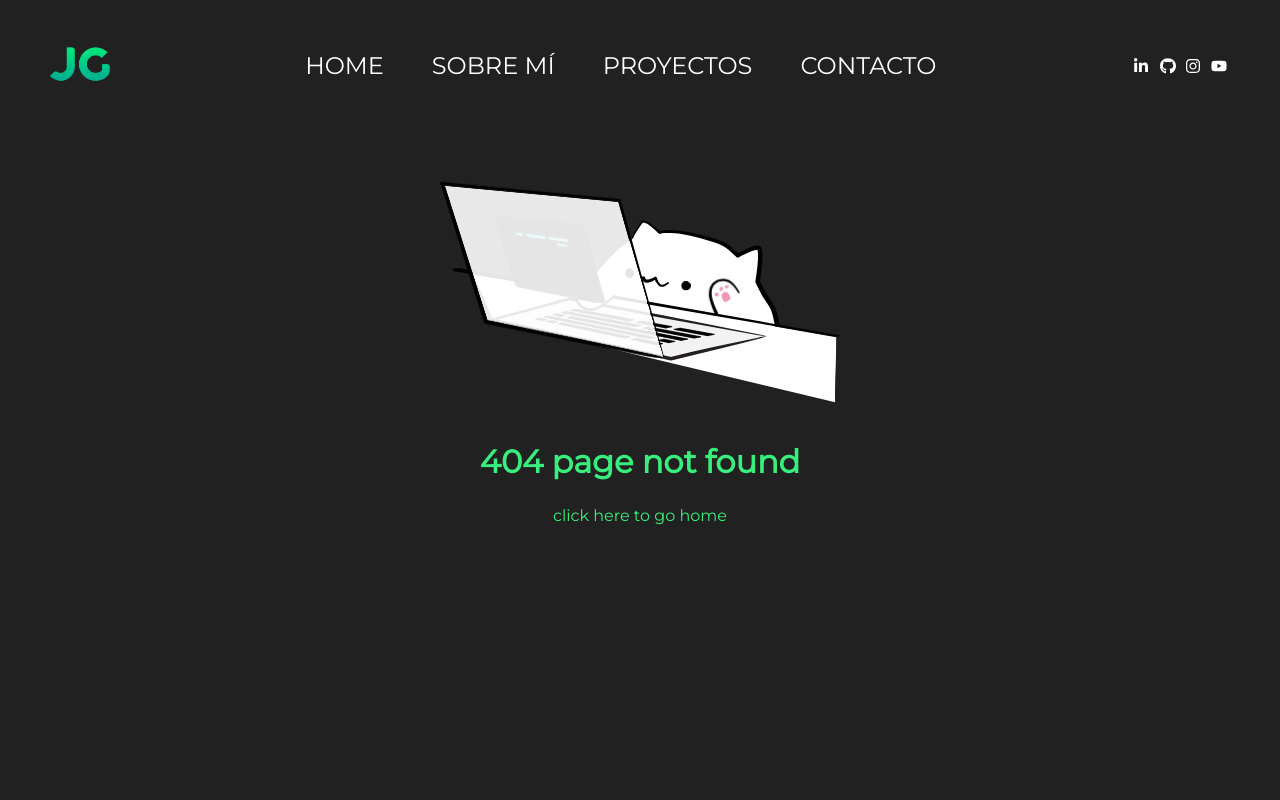
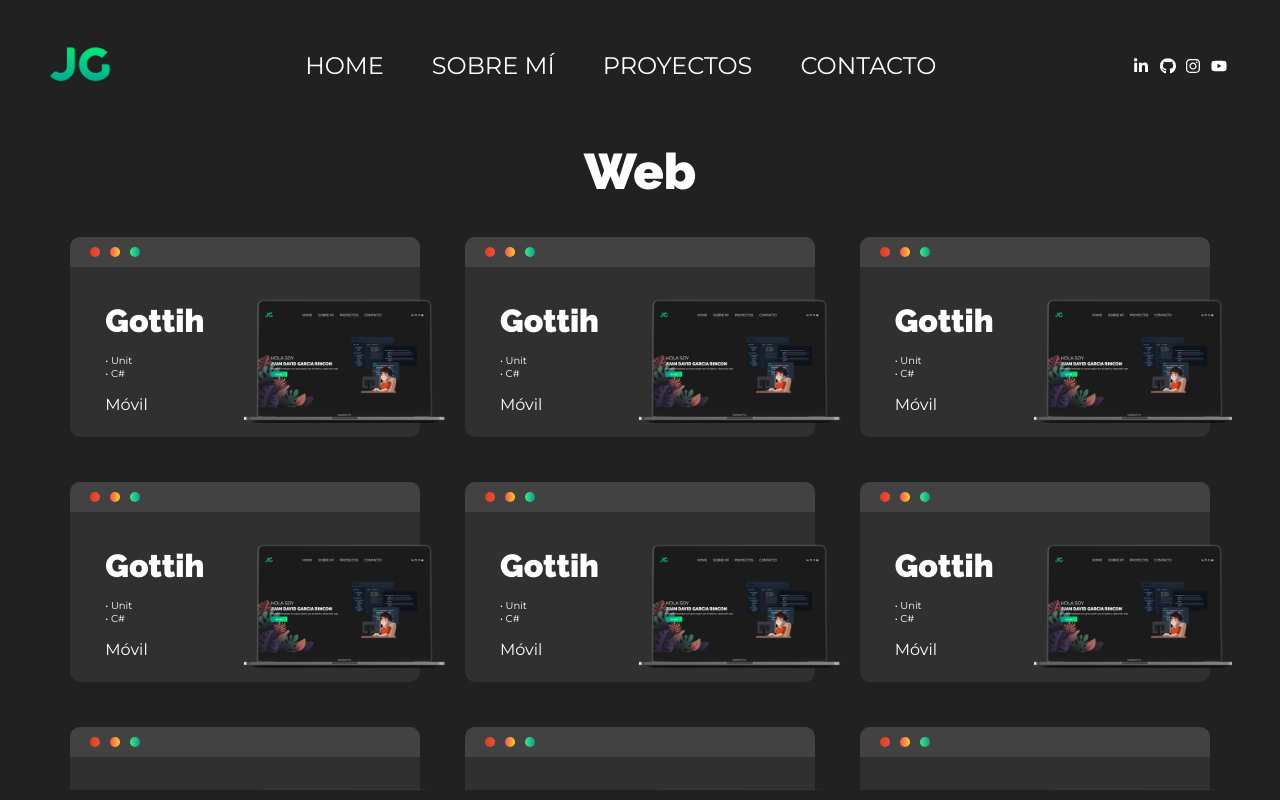
Before and after one commit to JuandaGarcia/JuandaGarcia.com, a React (Create React App) app: page /proyectos/web in a window 1280 px wide. Before the commit this address had no page. Built offline with nearby package versions, Linux system fonts and the light colour scheme.

Commit message:
Avances en pag projectType

```diff
--- a/src/components/App.js
+++ b/src/components/App.js
@@ -3,6 +3,7 @@ import { BrowserRouter, Route, Switch } from 'react-router-dom'
 import Layout from './Layout'
 import Home from '../pages/Home'
 import Proyectos from '../pages/Proyectos'
+import ProjectType from '../pages/ProjectType'
 import SobreMi from '../pages/SobreMi'
 import Contacto from '../pages/Contacto'
 import NotFound from '../pages/NotFound'
@@ -14,6 +15,7 @@ function App() {
 				<Switch>
 					<Route exact path="/" component={Home} />
 					<Route exact path="/proyectos" component={Proyectos} />
+					<Route exact path="/proyectos/web" component={ProjectType} />
 					<Route exact path="/sobre-mi" component={SobreMi} />
 					<Route exact path="/contacto" component={Contacto} />
 					<Route component={NotFound} />
--- /dev/null
+++ b/src/components/ProyectoItem.js
@@ -0,0 +1,29 @@
+import React from 'react'
+import { Link } from 'react-router-dom'
+
+class ProyectoItem extends React.Component {
+	render() {
+		return (
+			<Link to={this.props.url} className="proyecto-item noSelect">
+				<div className="barra-item">
+					<div className="circulo-item circulo-rojo"></div>
+					<div className="circulo-item circulo-amarillo"></div>
+					<div className="circulo-item circulo-verde"></div>
+				</div>
+				<div className="contenedor-item">
+					<div className="info-item">
+						<h1>Gottih</h1>
+						<ul>
+							<li>• Unit</li>
+							<li>• C#</li>
+						</ul>
+						<p>Móvil</p>
+					</div>
+					<img src="http://localhost:3000/img/juandagarcia-item.png" alt="" />
+				</div>
+			</Link>
+		)
+	}
+}
+
+export default ProyectoItem
--- a/src/index.css
+++ b/src/index.css
@@ -20,10 +20,6 @@ body {
 
 #App {
 	height: 100%;
-}
-
-a {
-	cursor: url('./img/cursor-pointer.png'), pointer;
 }
 
 .noSelect {
@@ -89,6 +85,7 @@ li {
 
 a {
 	text-decoration: none;
+	cursor: url('./img/cursor-pointer.png'), pointer;
 }
 .redes a {
 	margin: 0 0.3em;
@@ -521,6 +518,9 @@ textarea::-webkit-scrollbar-thumb {
 	justify-content: center;
 	align-items: center;
 	text-align: center;
+	-webkit-box-shadow: 0px 0px 50px 0px rgba(0, 0, 0, 0.5);
+	-moz-box-shadow: 0px 0px 50px 0px rgba(0, 0, 0, 0.5);
+	box-shadow: 0px 0px 50px 0px rgba(0, 0, 0, 0.5);
 }
 
 .card-proyecto img {
@@ -1079,6 +1079,118 @@ path#f3-l9 {
 	}
 }
 
+.proyecto-item {
+	width: 350px;
+	height: 200px;
+	background-color: #303030;
+	border-radius: 10px;
+	display: flex;
+	flex-wrap: wrap;
+	margin-bottom: 45px;
+	--tamaño: 5px;
+	--color: white;
+}
+
+.proyecto-item:hover {
+	--tamaño: 10px;
+	--color: #38ef7d;
+	background: #282828;
+	-webkit-transition: background-color 0.2s ease-out;
+	-moz-transition: background-color 0.2s ease-out;
+	-o-transition: background-color 0.2s ease-out;
+	transition: background-color 0.2s ease-out;
+}
+
+.proyecto-item h1 {
+	font-family: 'Raleway', sans-serif;
+	margin-bottom: 15px;
+	align-items: center;
+	color: var(--color);
+}
+
+.proyecto-item li {
+	font-size: 10px;
+}
+.proyecto-item p {
+	margin-top: 15px;
+}
+
+.proyecto-item img {
+	width: 60%;
+	position: relative;
+	left: 0%;
+	object-fit: contain;
+}
+
+.contenedor-item {
+	display: flex;
+	width: 100%;
+	height: 95%;
+}
+
+.barra-item {
+	width: 100%;
+	height: 15%;
+	background-color: #424242;
+	display: flex;
+	align-items: center;
+	border-top-left-radius: 10px;
+	border-top-right-radius: 10px;
+	padding-left: 15px;
+}
+
+.circulo-item {
+	width: 10px;
+	height: 10px;
+	border-radius: 50%;
+	margin: 0 var(--tamaño);
+	transition: 0.2s;
+}
+
+.circulo-rojo {
+	background: linear-gradient(90deg, #e43a15 0%, #e65245 100%);
+}
+.circulo-amarillo {
+	background: linear-gradient(270deg, #f9d423 0%, #ff4e50 100%);
+}
+.circulo-verde {
+	background: linear-gradient(270deg, #11998e 0%, #38ef7d 100%);
+}
+
+.info-item {
+	width: 50%;
+	height: 95%;
+	padding: 35px;
+	padding-bottom: 0;
+}
+
+.project-type {
+	width: 100%;
+	height: 92%;
+	display: flex;
+	flex-wrap: wrap;
+	justify-content: space-around;
+	overflow: auto;
+}
+
+.project-type-title {
+	width: 80%;
+	height: 5%;
+	font-size: 50px;
+	text-align: center;
+	font-family: 'Raleway', sans-serif;
+	padding-bottom: 8%;
+}
+
+.project-type::-webkit-scrollbar {
+	width: 10px;
+	margin-right: 15px;
+}
+.project-type::-webkit-scrollbar-thumb {
+	background: transparent;
+	border-radius: 5px;
+}
+
 @media screen and (max-width: 1024px) {
 	.menu {
 		font-size: 11px;
--- /dev/null
+++ b/src/pages/ProjectType.js
@@ -0,0 +1,30 @@
+import React from 'react'
+import ProyectoItem from '../components/ProyectoItem'
+
+function ProjectType() {
+	return (
+		<div className="project-type">
+			<h1 className="project-type-title">Web</h1>
+			<ProyectoItem url="/proyectos" />
+			<ProyectoItem url="/proyectos" />
+			<ProyectoItem url="/proyectos" />
+			<ProyectoItem url="/proyectos" />
+			<ProyectoItem url="/proyectos" />
+			<ProyectoItem url="/proyectos" />
+			<ProyectoItem url="/proyectos" />
+			<ProyectoItem url="/proyectos" />
+			<ProyectoItem url="/proyectos" />
+			<ProyectoItem url="/proyectos" />
+			<ProyectoItem url="/proyectos" />
+			<ProyectoItem url="/proyectos" />
+			<ProyectoItem url="/proyectos" />
+			<ProyectoItem url="/proyectos" />
+			<ProyectoItem url="/proyectos" />
+			<ProyectoItem url="/proyectos" />
+			<ProyectoItem url="/proyectos" />
+			<ProyectoItem url="/proyectos" />
+		</div>
+	)
+}
+
+export default ProjectType
--- a/src/pages/Proyectos.js
+++ b/src/pages/Proyectos.js
@@ -8,14 +8,14 @@ function Proyectos() {
 	return (
 		<div className="ProyectosSection">
 			<div className="movile-web-proyects">
-				<Link className="card-proyecto noSelect card-1">
+				<Link to="/proyectos/web" className="card-proyecto noSelect card-1">
 					<div className="info-card">
 						<h1>Web</h1>
 						<p>10 Projects</p>
 					</div>
 					<img src={Web} alt="Web" />
 				</Link>
-				<Link className="card-proyecto noSelect card-2">
+				<Link to="/proyectos/web" className="card-proyecto noSelect card-2">
 					<div className="info-card">
 						<h1>Móvil</h1>
 						<p>10 Projects</p>
--- a/src/pages/SobreMi.js
+++ b/src/pages/SobreMi.js
@@ -9,11 +9,8 @@ function SobreMi() {
 					<h1>Sobre mí</h1>
 					<br />
 					<p>
-						Además de los cursos que he tomado en la universidad, he tomado
-						varios cursos en línea a medida que avanzo en mis habilidades.
-						Algunos de estos cursos en línea que he tomado incluyen The React
-						Complete Guide , The Complete JavaScript Course y HTML & CSS for
-						Beginners.
+						Hola, soy Juan David Garcia Rincon tengo 19 años y actualmente me
+						encuentro estudiando sistemas en la universidad Santiago de Cali.
 					</p>
 					<br />
 					<br />
@@ -22,7 +19,7 @@ function SobreMi() {
 					<p>
 						Además de los cursos que he tomado en la universidad, he tomado
 						varios cursos en línea a medida que avanzo en mis habilidades.
-						Algunos de estos cursos en línea que he tomado incluyen{' '}
+						Algunos de estos cursos incluyen{' '}
 						<a
 							className="noSelect"
 							target="_blank"
```
Also changed, not shown: public/img/juandagarcia-item.png (added), src/img/logo.png.
